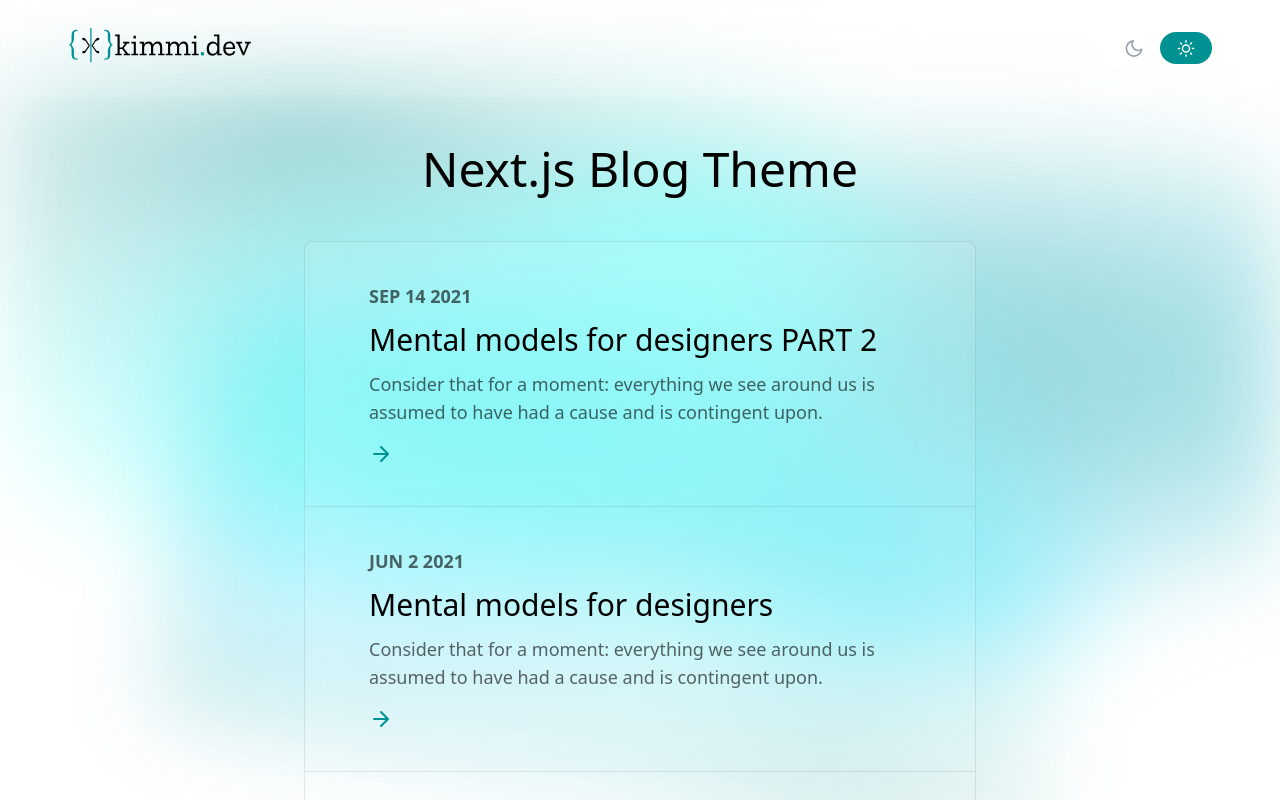
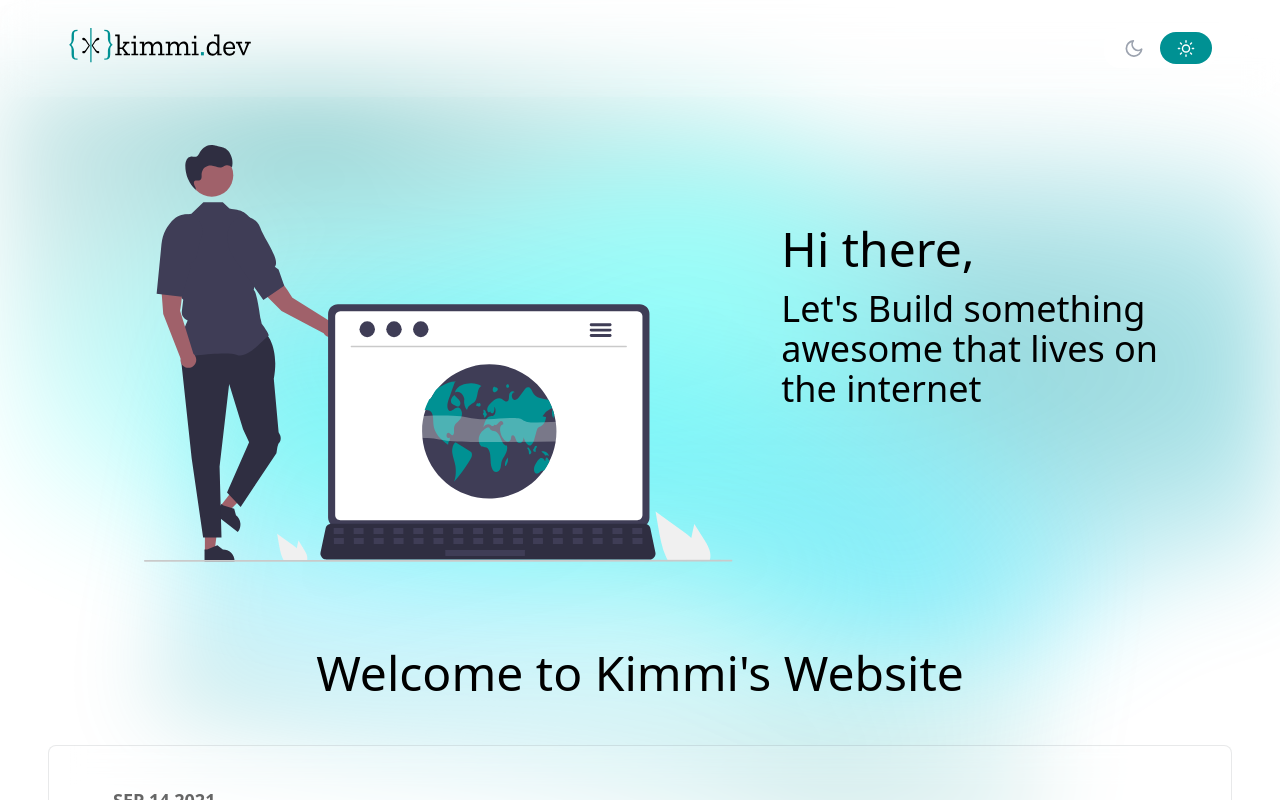
Before and after one commit to KimaniKabiria/kimmi.dev, a Next.js app: page / in a window 1280 px wide. Shown: the top 800 px of the page. Built offline with nearby package versions, Linux system fonts and the light colour scheme.

Commit message:
Started Hero Section Development

```diff
--- a/components/includes/Layout.js
+++ b/components/includes/Layout.js
@@ -58,7 +58,7 @@
       <SEO title={globalData.name} description={globalData.blogTitle} />
       <Header name={globalData.name} />
       <div className="pb-24 pt-12 overflow-hidden">
-        <div className="flex flex-col items-center max-w-2xl w-full mx-auto">
+        <div className="flex flex-col items-center lg:px-12 px-8 w-full mx-auto">
           <main className="w-full">
             {children}
           </main>
@@ -67,11 +67,11 @@
       <Footer copyrightText={globalData.footerText} />
       <GradientBackground
         variant="large"
-        className="fixed top-20 opacity-40 dark:opacity-60"
+        className="fixed w-screen lg:w1/2 top-20 opacity-40 dark:opacity-60"
       />
       <GradientBackground
         variant="small"
-        className="absolute bottom-0 opacity-20 dark:opacity-10"
+        className="absolute w-screen lg:w-1/2 bottom-0 opacity-20 dark:opacity-10"
       />
     </section>
   );
--- a/components/includes/Layout.module.css
+++ b/components/includes/Layout.module.css
@@ -40,7 +40,7 @@
   height: 600px;
   max-width: 900px;
   width: 55vw;
-  width: 100%;
+  width: 70%;
   filter: blur(44px);
   z-index: -1;
 }
--- /dev/null
+++ b/components/landing/Hero.js
@@ -0,0 +1,26 @@
+import React from "react"
+import Image from 'next/image'
+
+import HeroImg from "../../assets/images/hero.svg"
+
+export default function Hero(){
+    return(
+        <div className="flex flex-col lg:flex-row lg:px-12 pb-20">
+            <div className="flex lg:w1/2">
+                <div className="lg:px-12">
+                    <Image
+                      className=""
+                      src={HeroImg}
+                      alt="HeroImg"
+                    />
+                </div>
+            </div>
+            <div className="flex lg:w-1/2 lg:py-20 py-8 text-center lg:text-left">
+                <div className="w-full">
+                <h1 className="lg:text-5xl text-4xl">Hi there,</h1>
+                <h1 className="lg:text-4xl text-2xl mt-4">Let's Build something awesome that lives on the internet</h1>
+                </div>
+            </div>
+        </div>
+    )
+}
--- a/pages/index.js
+++ b/pages/index.js
@@ -2,12 +2,14 @@
 import { getPosts } from '../utils/mdx-utils';
 
 import Layout, { GradientBackground } from '../components/includes/Layout';
+import Hero from '../components/landing/Hero';
 import ArrowIcon from '../components/includes/ArrowIcon';
 import { getGlobalData } from '../utils/global-data';
 
 export default function Index({ posts, globalData }) {
   return (
     <Layout globalData={globalData}>
+        <Hero />
         <h1 className="text-3xl lg:text-5xl text-center mb-12">
           {globalData.blogTitle}
         </h1>
--- a/utils/global-data.js
+++ b/utils/global-data.js
@@ -4,7 +4,7 @@
     : 'kimmi.dev';
   const blogTitle = process.env.BLOG_TITLE
     ? decodeURI(process.env.BLOG_TITLE)
-    : 'Next.js Blog Theme';
+    : 'Welcome to Kimmi\'s Website';
   const footerText = process.env.BLOG_FOOTER_TEXT
     ? decodeURI(process.env.BLOG_FOOTER_TEXT)
     : 'All rights reserved.';
```
Also changed, not shown: assets/images/hero.svg (added).
